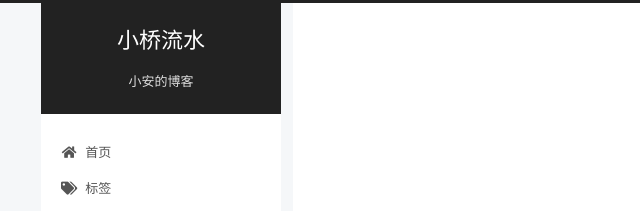
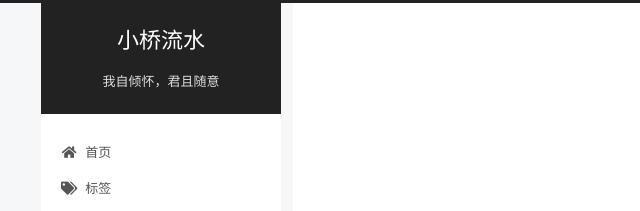
Before and after one commit to AnYuZhe083/AnYuZhe083.github.io, a plain HTML site: page 2023/09/06/hello-world/index.html in a window 1280 px wide. Shown: the top 211 px of the page, 19-659 px from the left. Drawn offline with Linux system fonts and the light colour scheme; no server answers.

Commit message:
Site updated: 2023-09-08 10:48:36

```diff
--- a/2023/09/06/hello-world/index.html
+++ b/2023/09/06/hello-world/index.html
@@ -99,7 +99,7 @@
       <h1 class="site-title">小桥流水</h1>
       <span class="logo-line-after"><i></i></span>
     </a>
-      <p class="site-subtitle" itemprop="description">小安的博客</p>
+      <p class="site-subtitle" itemprop="description">我自倾怀，君且随意</p>
   </div>
 
   <div class="site-nav-right">
```
Also changed, not shown: 2023/09/06/my-first-blog/index.html (+1 -1 lines), archives/2023/09/index.html (+1 -1 lines), archives/2023/index.html (+1 -1 lines), archives/index.html (+1 -1 lines), categories/index.html (+1 -1 lines), categories/前端/index.html (+1 -1 lines), index.html (+1 -1 lines), tags/index.html (+1 -1 lines), tags/分享/index.html (+1 -1 lines), tags/导航/index.html (+1 -1 lines).
